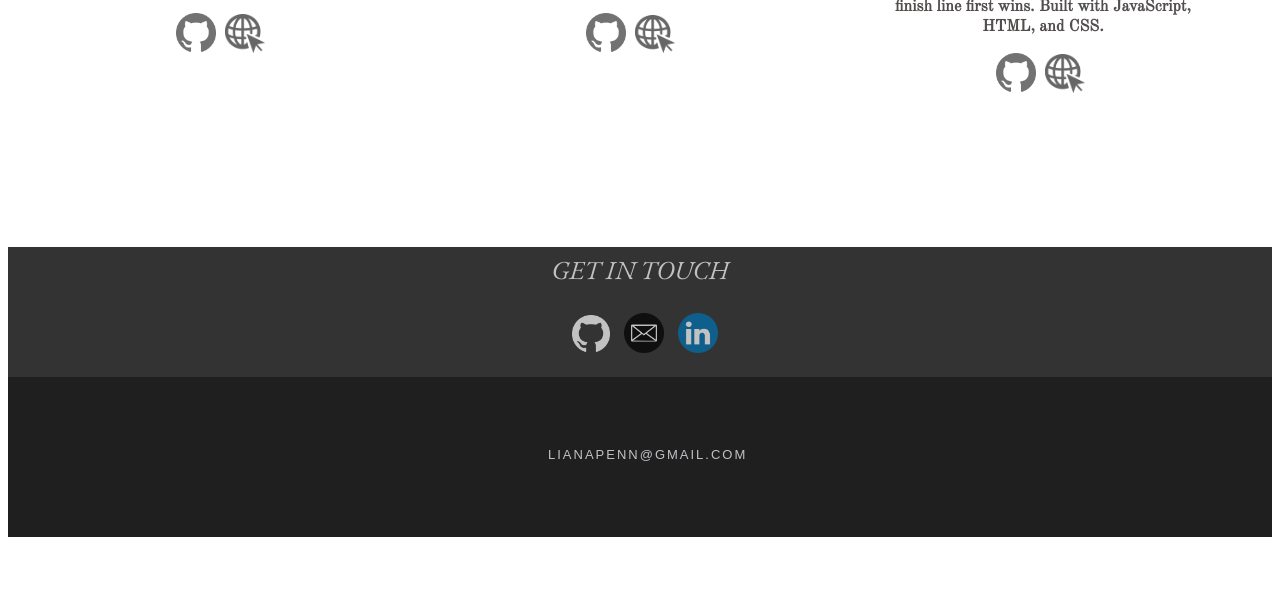
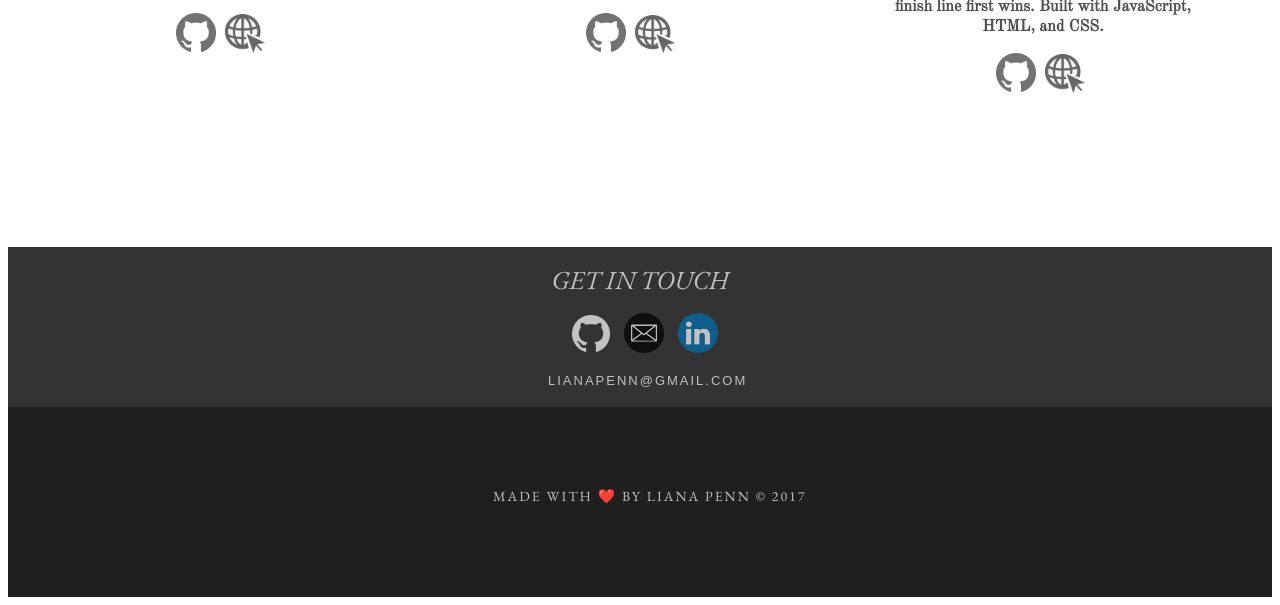
Before and after one commit to lp1020/lp1020.github.io, a plain HTML site: page index.html in a window 1280 px wide. Shown: the part 2722-3327 px from the top of the page. Before the commit the page ends 3267 px from the top, so only its background shows below. Drawn offline with nearby package versions, Linux system fonts and the light colour scheme.

Commit message:
footer addition

```diff
--- a/index.html
+++ b/index.html
@@ -174,10 +174,11 @@
     <a href="https://github.com/lp1020" target="_blank"><img src="images/github-icon.png" class="contact-icon" id="github-icon"/></a>
     <a href="mailto:lianapenn@gmail.com"><img src="images/email-2.png" class="contact-icon" id="email-icon"/></a>
     <a href="https://www.linkedin.com/in/liana-penn/" target="_blank"><img src="images/linkedin.png" class="contact-icon" id="linkedin-icon"/></a>
+    <a href="mailto:lianapenn@gmail.com" class="footer-email">LIANAPENN@GMAIL.COM</a>
   </div>
   </div>
 <footer>
-  <a href="mailto:lianapenn@gmail.com" class="footer-email">LIANAPENN@GMAIL.COM</a>
+  <p class="footer-message">Made with ❤️ by Liana Penn © 2017</p>
 </footer>
 </section>
 <script src="main.js"></script>
--- a/style.css
+++ b/style.css
@@ -355,8 +355,8 @@ margin-right: 30px;
 .contact {
   background-color: rgba(51,51,51,1);
   width: 100%;
-  height: 120px;
-  padding-top: 10px;
+  height: 140px;
+  padding-top: 20px;
   -webkit-background-size: 100% 110px;
   -moz-background-size: 100% 110px;
   -o-background-size: 100% 110px;
@@ -368,6 +368,7 @@ margin-right: 30px;
 
 
 .contact-icon {
+  margin-top: -10px;
   margin-left: 10px;
   opacity: 0.7;
 }
@@ -427,12 +428,31 @@ margin-right: 30px;
   text-align: center;
 }
 
+.footer-message {
+  position: absolute;
+  text-transform: uppercase;
+  font-family: 'EB Garamond', serif;
+  margin-top: 70px;
+  font-size: 14px;
+  letter-spacing: 2px;
+  color: #c0c2c6;
+  padding: 10px;
+  margin-left: 475px;
+  text-align: center;
+}
+.line {
+  opacity: 0.5;
+  position: absolute;
+  color: #c0c2c6;
+  margin-left: 625px;
+  margin-top: 60px;
+}
 .footer-email {
   position: absolute;
   text-decoration: none;
   font-family: Arial;
-  margin-top: 60px;
-  margin-left: 530px;
+  margin-top: 40px;
+  margin-left: -180px;
   font-size: 13px;
   letter-spacing: 2px;
   color: #c0c2c6;
@@ -446,7 +466,7 @@ background-color: white;
 footer {
   background-color: rgba(31,31,31,1);
   width: 100%;
-  height: 160px;
+  height: 190px;
   -webkit-background-size: 100% 150px;
   -moz-background-size: 100% 150px;
   -o-background-size: 100% 150px;
```
Also changed, not shown: resume.html (+5 -1 lines).
